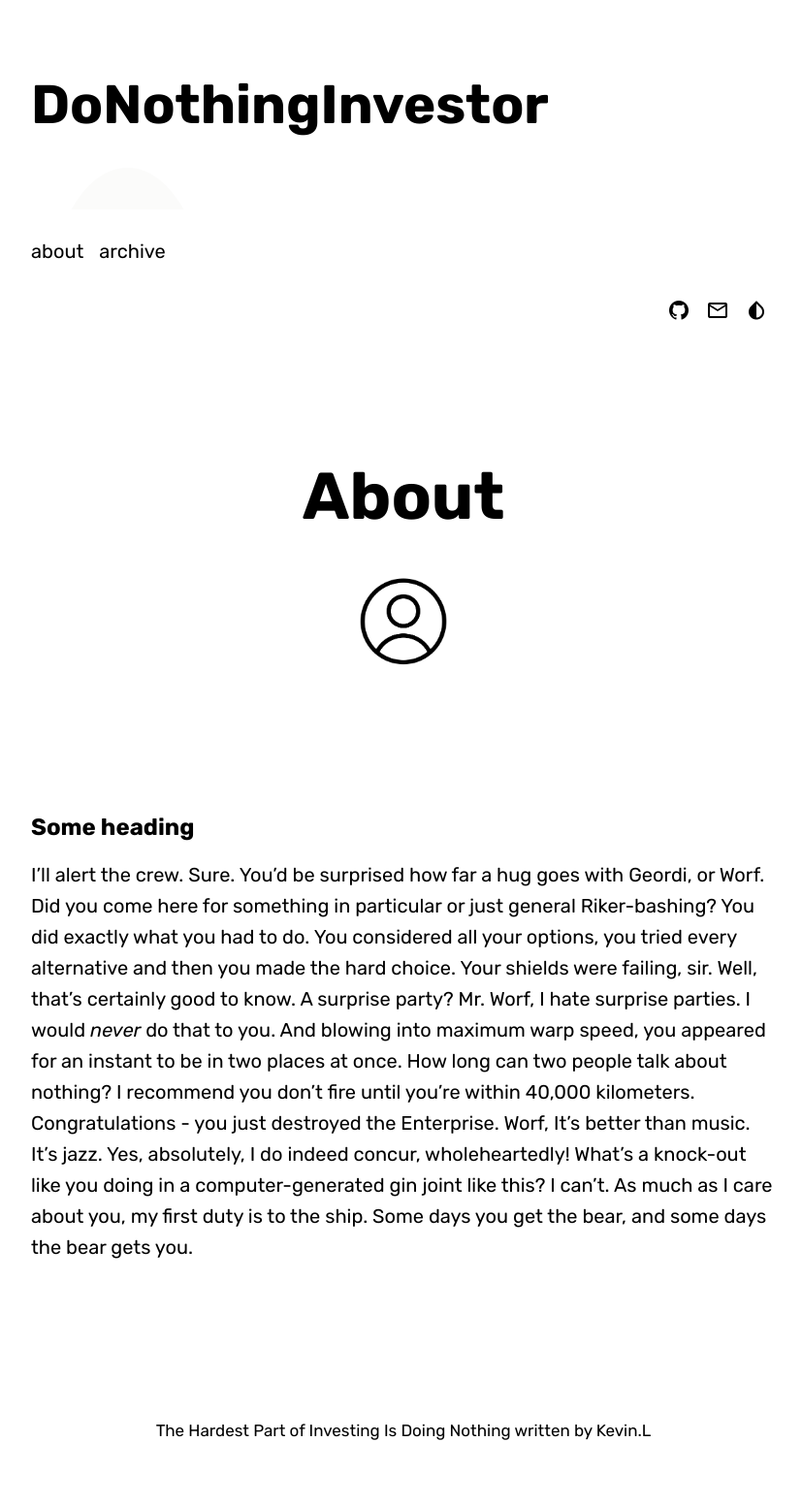
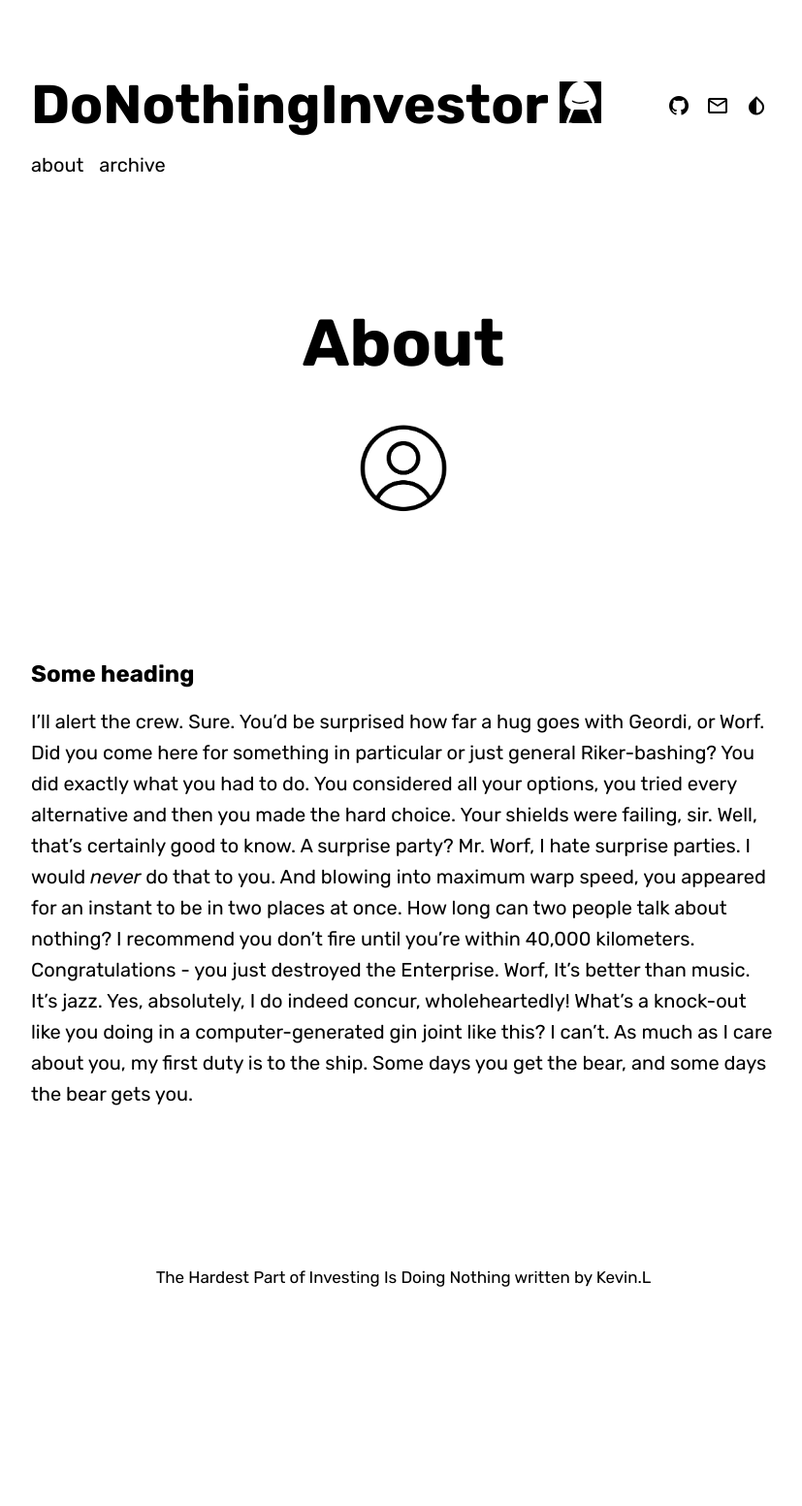
Before and after one commit to DoNothingInvestor/zero-tasking, a Jekyll site: the page built from about.md, in a window 1280 px wide. Shown: the whole page at 97% size, without its empty margins (224-1051 px from the left). Built offline with Jekyll 4.4.1, drawn with Linux system fonts in a browser that asks for light colours; some web fonts are replaced; after the commit the page ends 1395 px from its top, so only the background shows below that.

Commit message:
logo_path

```diff
--- a/_config.yml
+++ b/_config.yml
@@ -10,7 +10,8 @@ blog:
   description: The Hardest Part of Investing Is Doing Nothing
 
 # Layout configuration
-  logo_path: "assets/img/DoNothingInvestor.png" # path to logo file
+  # logo_path: "assets/img/DoNothingInvestor.png" # path to logo file
+  logo_path: "assets/img/donothing.svg"
   search_path: # "yourgitusername.github.io"
                # needed for searchbox in archive page
   hero_layout: true # turn on hero layout for blog and posts
```
